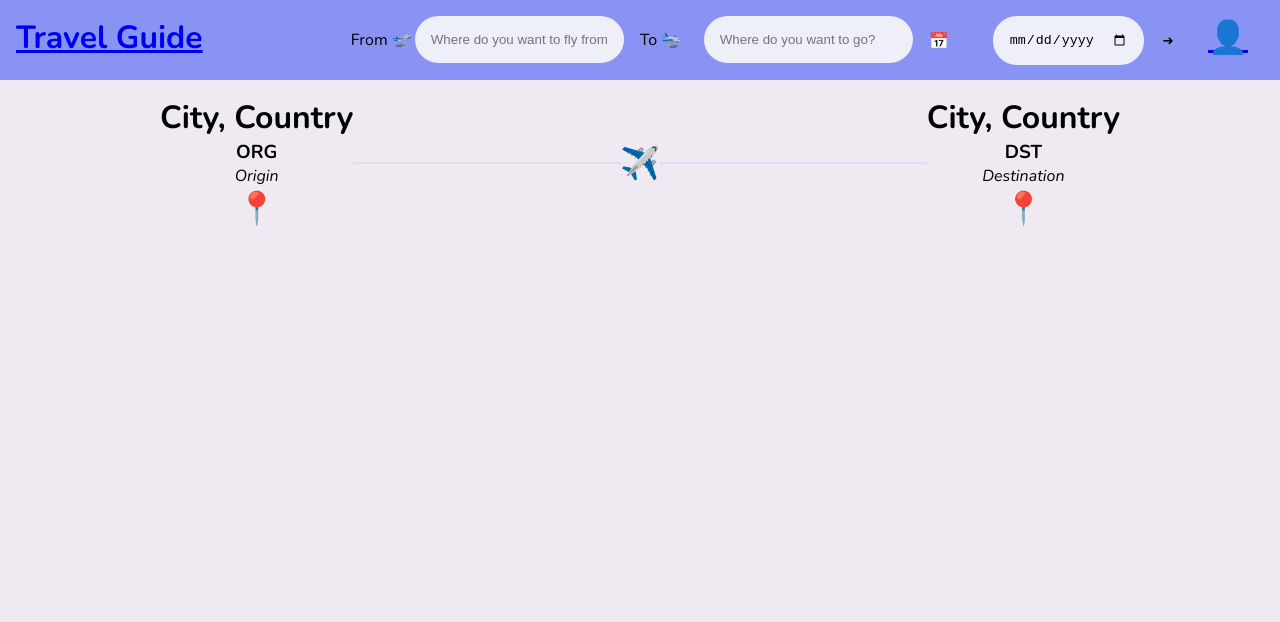
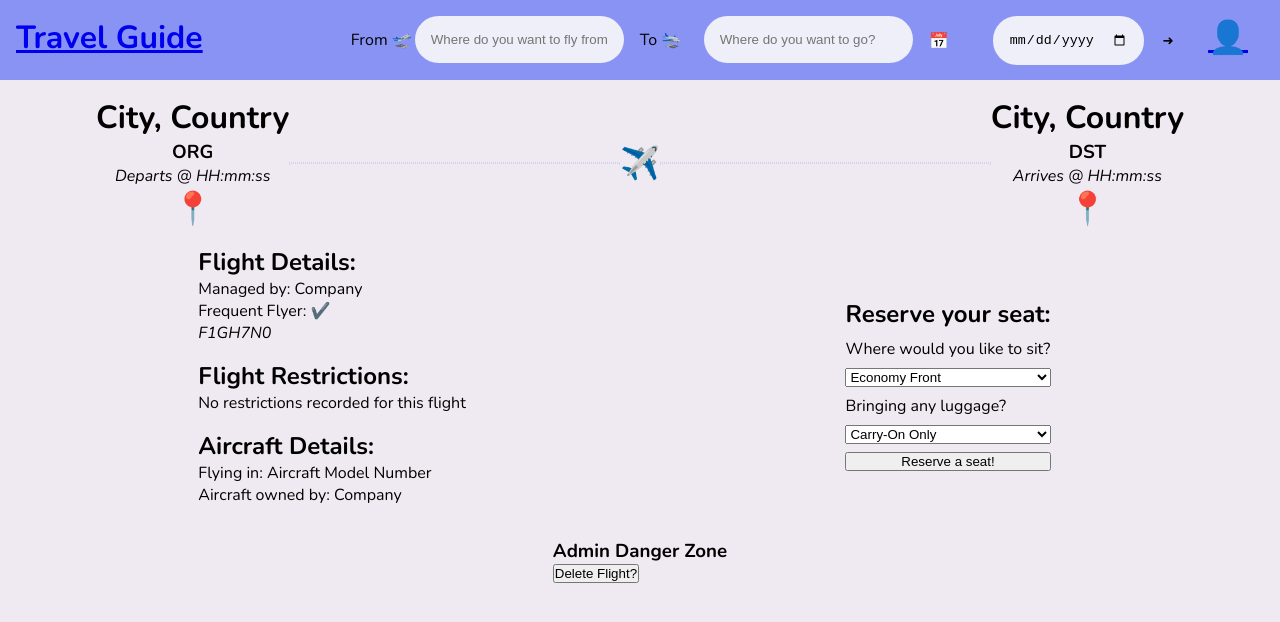
Before and after one commit to ga-vance/TravelGuide, a website: page client/public/flight.html in a window 1280 px wide. Drawn offline with nearby package versions, Linux system fonts and the light colour scheme; no server answers.

Commit message:
Flesh out the flights page
info still needs to be inserted into the page

```diff
--- a/client/public/css/flight.css
+++ b/client/public/css/flight.css
@@ -1,9 +1,16 @@
+#main.flight{
+  display: grid;
+  grid-template-columns: 1fr 1fr;
+  place-items: center;
+}
+
 #flight-path{
   margin: 0 10vw;
   display: grid;
   grid-template-columns: auto 1fr auto;
-  gap: auto;
+  width: calc(100% - 10vw);
   place-items: center;
+  grid-column: 1/-1;
 }
 
 #flight-path > h1{
@@ -27,3 +34,21 @@
   justify-content: center;
   align-items: center;
 }
+
+#reserve-section{
+  grid-row: 2;
+  grid-column: 2;
+
+  display: flex;
+  flex-direction: column;
+  gap: 0.5rem;
+}
+
+#details{
+  display: grid;
+  gap: 1rem;
+}
+
+#admin-control{
+  grid-column: 1/-1;
+}
--- a/client/public/flight.html
+++ b/client/public/flight.html
@@ -43,16 +43,63 @@
         <div class="path-marker" id="origin">
           <h1 class="marker-name">City, Country</h1>
           <h3 class="maker-code">ORG</h3>
-          <i>Origin</i>
+          <i id="depart-time">Departs @ HH:mm:ss</i>
           <h1>📍</h1>
         </div>
         <h1>✈️</h1>
         <div class="path-marker" id="origin">
           <h1 class="marker-name">City, Country</h1>
           <h3 class="maker-code">DST</h3>
-          <i>Destination</i>
+          <i id="arrive-time">Arrives @ HH:mm:ss</i>
           <h1>📍</h1>
         </div>
+      </div>
+      <div id="details">
+        <div id="flight-info">
+          <h2>Flight Details:</h2>
+          <p id="company-name">Managed by: Company</p>
+          <p id="freq-fligher">Frequent Flyer: ✔️</p>
+          <i id="flight-number">F1GH7N0</i>
+        </div>
+        <div id="restriction-info">
+          <h2>Flight Restrictions:</h2>
+          <p>No restrictions recorded for this flight</p>
+        </div>
+        <div id="aircraft-info">
+          <h2>Aircraft Details:</h2>
+          <p id="aircraft-number">Flying in: Aircraft Model Number</p>
+          <p id="aircraft-ownership">Aircraft owned by: Company</p>
+        </div>
+        <div id="airline-ratings">
+          <div id="rating-stars"></div>
+        </div>
+      </div>
+      <form id="reserve-section">
+        <h2>Reserve your seat:</h2>
+        <label for="seat">Where would you like to sit?</label>
+        <select name="seat">
+          <optgroup label="Economy">
+            <option value="econ-front">Economy Front</option>
+            <option value="econ-mid">Economy Center</option>
+            <option value="econ-back">Economy Back</option>
+          </optgroup>
+          <optgroup label="Business">
+            <option value="busi-front">Business Front</option>
+            <option value="busi-mid">Business Center</option>
+            <option value="busi-back">Business Back</option>
+          </optgroup>
+        </select>
+        <label for="luggage">Bringing any luggage?</label>
+        <select name="luggage">
+          <option value="0">Carry-On Only</option>
+          <option value="1">Carry-On + 1 Luggage</option>
+          <option value="2">Carry-On + 2 Luggage</option>
+        </select>
+        <button>Reserve a seat!</button>
+      </form>
+      <div id="admin-control">
+        <h3>Admin Danger Zone</h3>
+        <button>Delete Flight?</button>
       </div>
     </div>
   </body>
--- a/client/public/js/search.js
+++ b/client/public/js/search.js
@@ -137,6 +137,9 @@ async function search(){
   travelForm.addEventListener("submit", (evt) => {
     evt.preventDefault();
 
+    // remove "flight" class from main if necessary
+    document.querySelector("#main").classList.remove("flight");
+
     // if on homepage
     if(window.location.pathname === "/" || window.location.pathname === "/index.html"){
       document.querySelector("#navbar").classList.remove("home");
```
